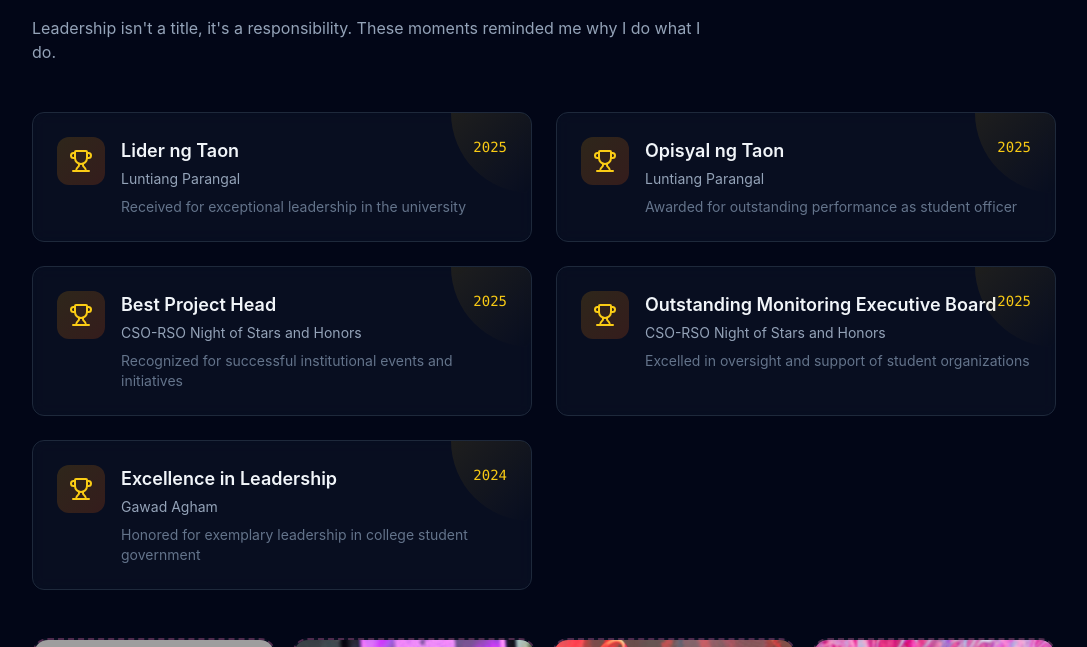
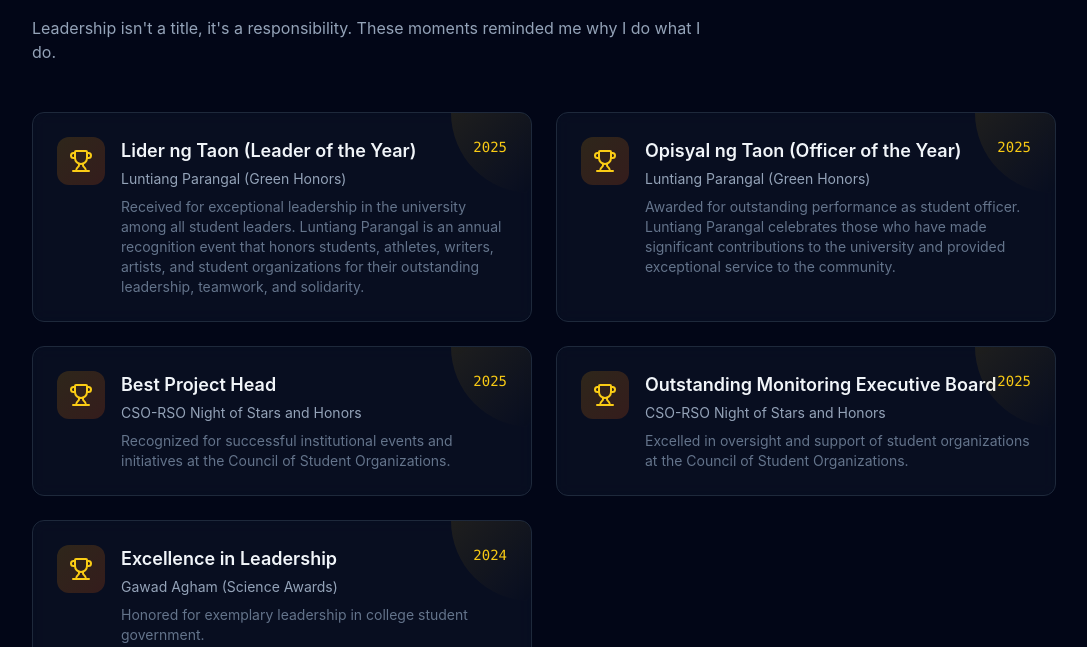
Before and after one commit to caryljoycabrera/devportfolio, a React (Create React App) app: page / in a window 1280 px wide. Shown: the part 5880-6527 px from the top of the page, without its empty margins (96-1183 px from the left). Built offline with nearby package versions, Linux system fonts and the light colour scheme; grey boxes are pictures that could not be loaded.

Commit message:
added english translation for filipino awards

```diff
--- a/src/pages/Home.jsx
+++ b/src/pages/Home.jsx
@@ -439,34 +439,34 @@ export default function Home() {
 
   const awards = [
     {
-      title: 'Lider ng Taon',
-      event: 'Luntiang Parangal',
+      title: 'Lider ng Taon (Leader of the Year)',
+      event: 'Luntiang Parangal (Green Honors)',
       year: '2025',
-      description: 'Received for exceptional leadership in the university'
-    },
-    {
-      title: 'Opisyal ng Taon',
-      event: 'Luntiang Parangal',
+      description: 'Received for exceptional leadership in the university among all student leaders. Luntiang Parangal is an annual recognition event that honors students, athletes, writers, artists, and student organizations for their outstanding leadership, teamwork, and solidarity.'
+    },
+    {
+      title: 'Opisyal ng Taon (Officer of the Year)',
+      event: 'Luntiang Parangal (Green Honors)',
       year: '2025',
-      description: 'Awarded for outstanding performance as student officer'
+      description: 'Awarded for outstanding performance as student officer. Luntiang Parangal celebrates those who have made significant contributions to the university and provided exceptional service to the community.'
     },
     {
       title: 'Best Project Head',
       event: 'CSO-RSO Night of Stars and Honors',
       year: '2025',
-      description: 'Recognized for successful institutional events and initiatives'
+      description: 'Recognized for successful institutional events and initiatives at the Council of Student Organizations.'
     },
     {
       title: 'Outstanding Monitoring Executive Board',
       event: 'CSO-RSO Night of Stars and Honors',
       year: '2025',
-      description: 'Excelled in oversight and support of student organizations'
+      description: 'Excelled in oversight and support of student organizations at the Council of Student Organizations.'
     },
     {
       title: 'Excellence in Leadership',
-      event: 'Gawad Agham',
+      event: 'Gawad Agham (Science Awards)',
       year: '2024',
-      description: 'Honored for exemplary leadership in college student government'
+      description: 'Honored for exemplary leadership in college student government.'
     }
   ];
 
```
